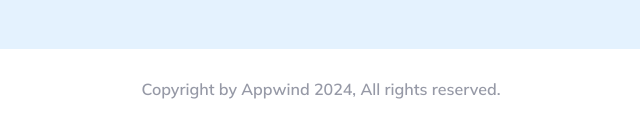
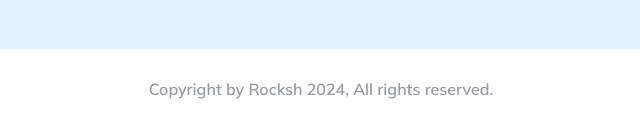
Before and after one commit to BenjDvs/rocksh_Homepage, a plain HTML site: page index.html in a window 1280 px wide. Shown: the part 8619-8745 px from the top of the page, 319-959 px from the left. Drawn offline with Linux system fonts and the light colour scheme.

Commit message:
Update index.html

```diff
--- a/index.html
+++ b/index.html
@@ -1747,7 +1747,7 @@
 
       <div class="re sj kf wow fadeInUp" data-wow-delay=".25s">
         <p class="kh _g ph zg">
-          Copyright by Appwind 2024, All rights reserved.
+          Copyright by Rocksh 2024, All rights reserved.
         </p>
       </div>
     </footer>
```
